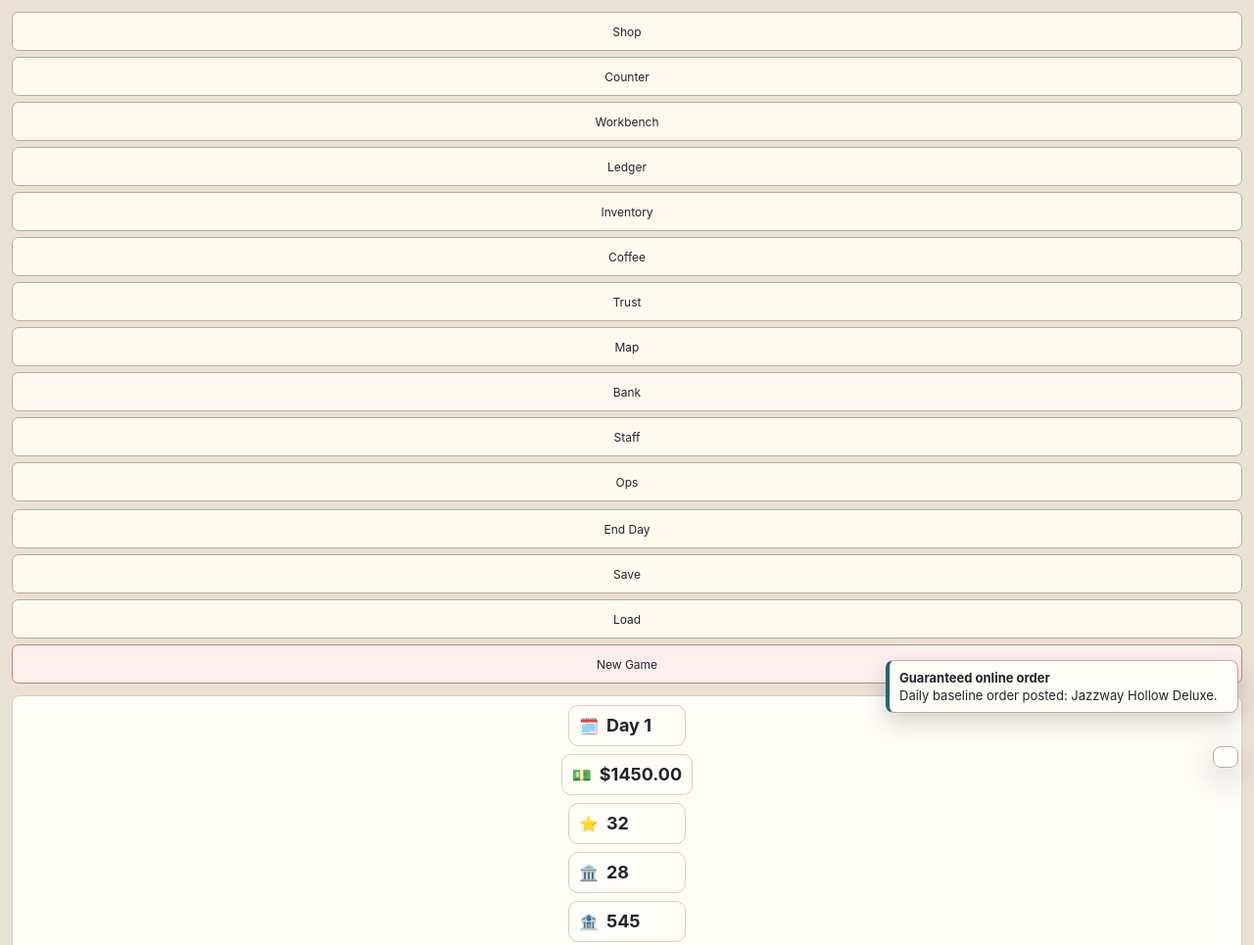
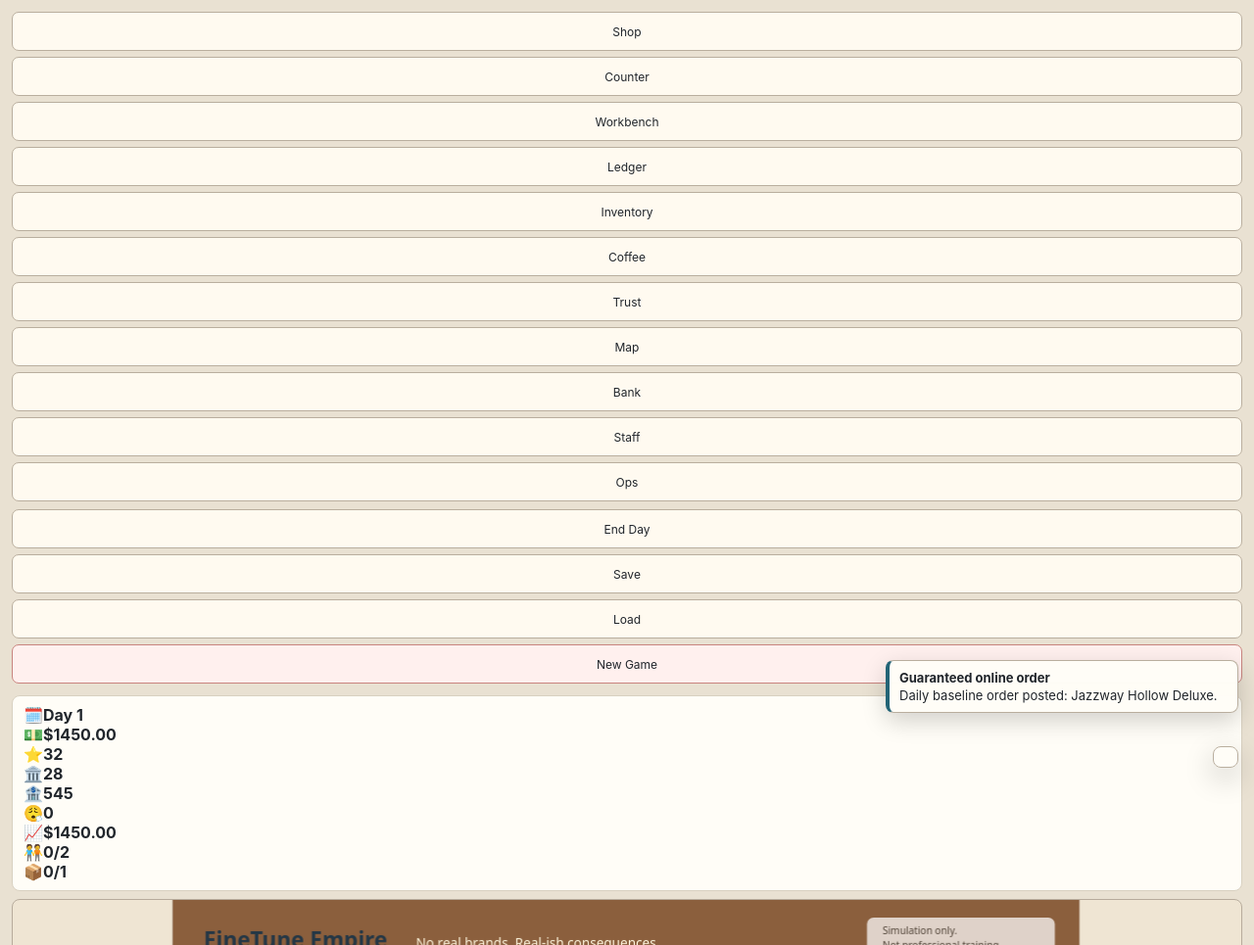
Before and after one commit to kaaneyy/test, a website with bundled scripts: page index.html in a window 1280 px wide. Shown: the top 965 px of the page at 98% size. Built offline with nearby package versions, Linux system fonts and the light colour scheme; files whose address does not match are found by name.

Commit message:
Update styles.css

```diff
--- a/styles.css
+++ b/styles.css
@@ -95,38 +95,6 @@ button.primary {
 .hud {
   width: 100%;
   overflow: hidden;
-}
-
-.hud-line {
-  display: flex;
-  flex-direction: row;
-  align-items: center;
-  gap: 8px;
-  width: 100%;
-  overflow-x: auto;
-  white-space: nowrap;
-  padding-bottom: 2px;
-}
-
-.hud-pill {
-  display: inline-flex;
-  align-items: center;
-  gap: 8px;
-  padding: 10px;
-  border: 1px solid var(--line);
-  background: var(--panel);
-  border-radius: 10px;
-  min-width: 120px;
-  flex: 0 0 auto;
-}
-
-.hud-pill span {
-  font-size: 16px;
-}
-
-.hud-pill strong {
-  font-size: 18px;
-  line-height: 1;
 }
 
 .hud > div,
```
